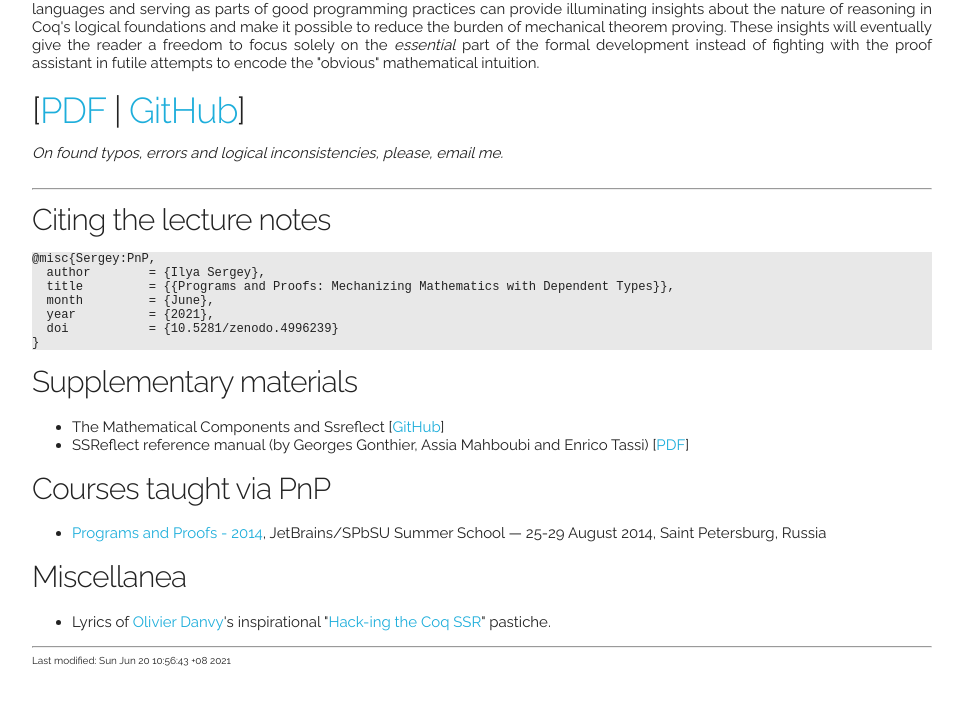
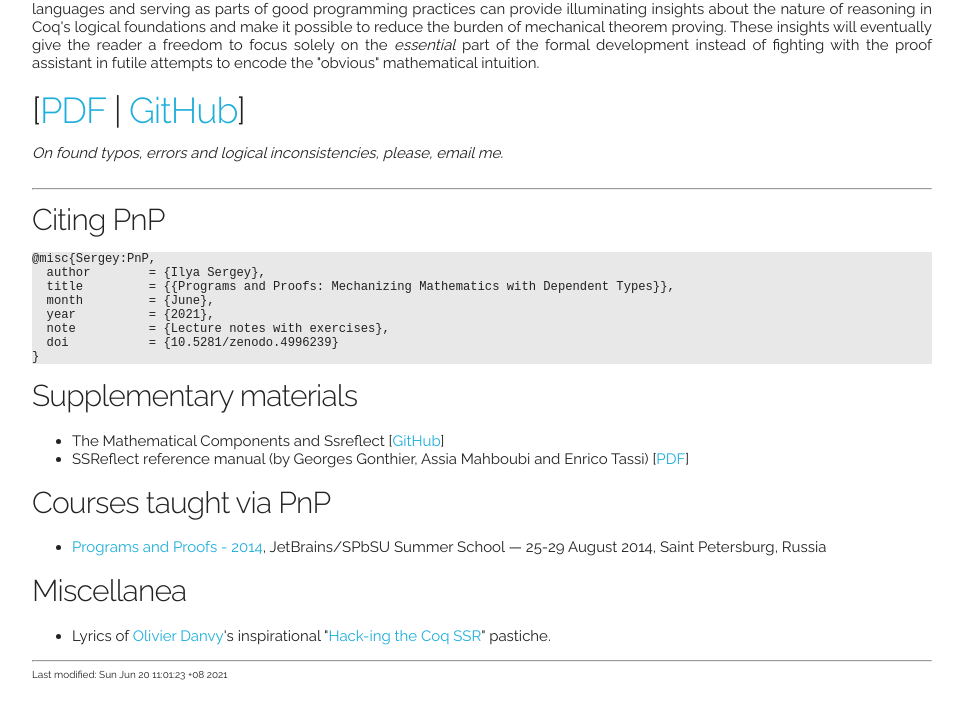
Before and after one commit to ilyasergey/pnp, a plain HTML site: page docs/index.html in a window 1280 px wide. Shown: the part 631-1341 px from the top of the page, without its empty margins (158-1121 px from the left). Drawn offline with Linux system fonts and the light colour scheme; a script that the page names is missing.

Commit message:
changed webpage

```diff
--- a/docs/index.html
+++ b/docs/index.html
@@ -96,7 +96,7 @@ mathematical intuition.
 <hr>
 
 <h4>
-Citing the lecture notes
+Citing PnP
 </h4>
 
 <div style="background-color:#E8E8E8">
@@ -106,11 +106,11 @@ Citing the lecture notes
   title         = {{Programs and Proofs: Mechanizing Mathematics with Dependent Types}},
   month         = {June},
   year          = {2021},
+  note          = {Lecture notes with exercises},
   doi           = {10.5281/zenodo.4996239}
 }
 </pre>
 </div>
-
 
 
 <h4>
@@ -141,6 +141,6 @@ Coq SSR</a>" pastiche.</li> </ul>
 <hr>
 
 <font size="1">
-<!-- hhmts start -->Last modified: Sun Jun 20 10:56:43 +08 2021 <!-- hhmts end -->
+<!-- hhmts start -->Last modified: Sun Jun 20 11:01:23 +08 2021 <!-- hhmts end -->
 </font>
 </body> </html>
```
